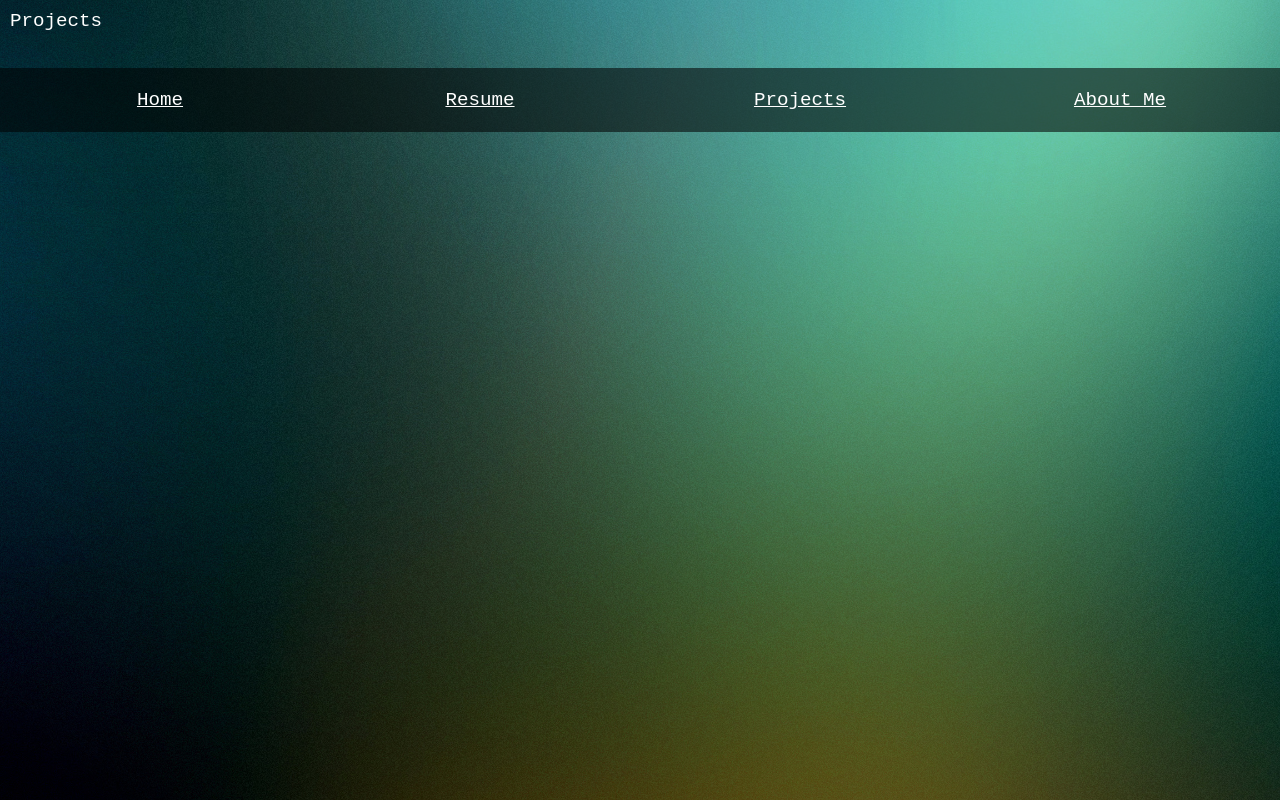
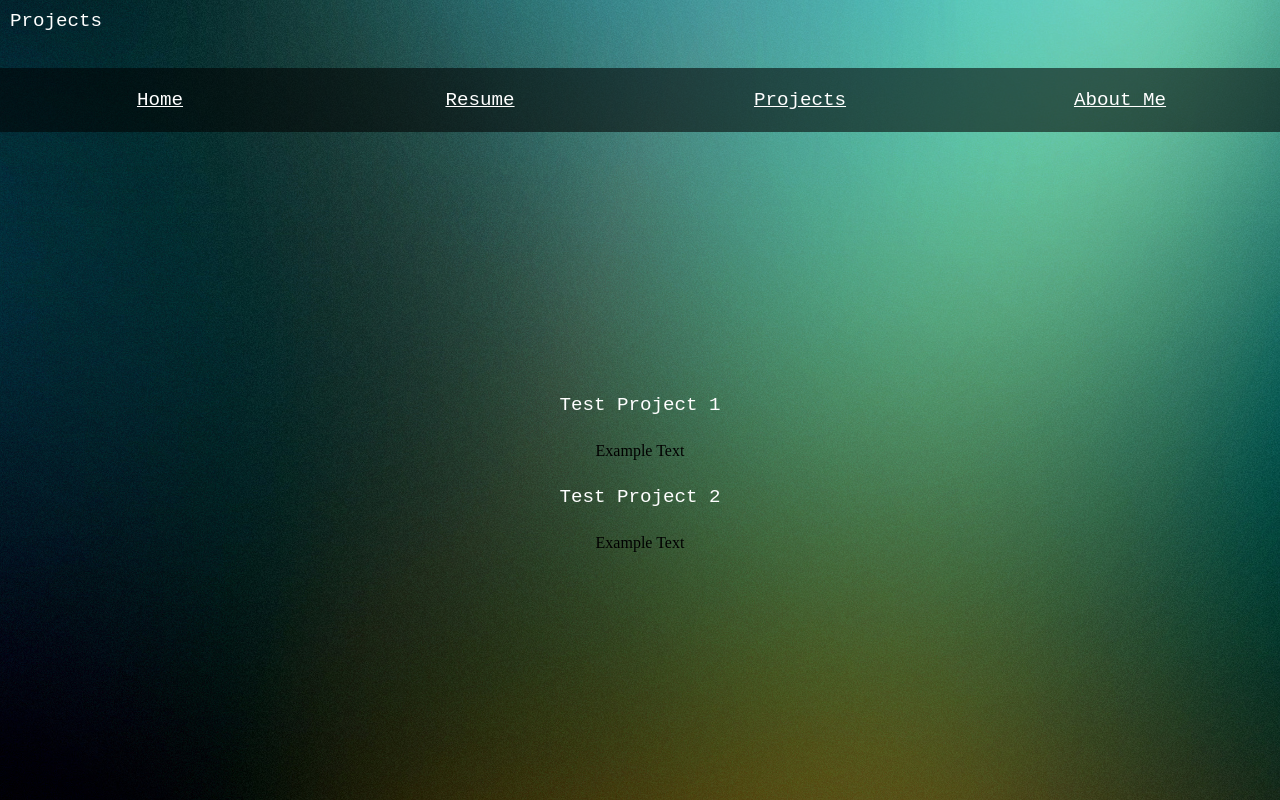
Before and after one commit to snyderr1/Portfolio-Website, a React (Create React App) app: page / in a window 1280 px wide. Both pictures are taken after a click on the button "Projects". Built offline with nearby package versions, Linux system fonts and the light colour scheme; a web font is replaced by a local one.

Commit message:
projects page reading from info array

```diff
--- a/src/App.js
+++ b/src/App.js
@@ -6,7 +6,7 @@ import GitIcon from './git.png';
 import EmailIcon from './email.svg';
 //Author: Ross Snyder
 //2022
-var projectInfo = [];
+var projectInfo = {"Test Project 1": "Example Text", "Test Project 2": "Example Text"};
 
 function GenericText(props){
   return(
@@ -140,8 +140,8 @@ function Projects(props){
   return (
     <div className= "Projects">
       <div className="project-container">
-        {projectInfo.map((name, va) =>
-        <GenericText title={name} text={va}/>)}
+        {Object.entries(projectInfo).map((info) =>
+        <GenericText title={info[0]} text={info[1]}/>)}
       </div>
     </div>
   );
```
